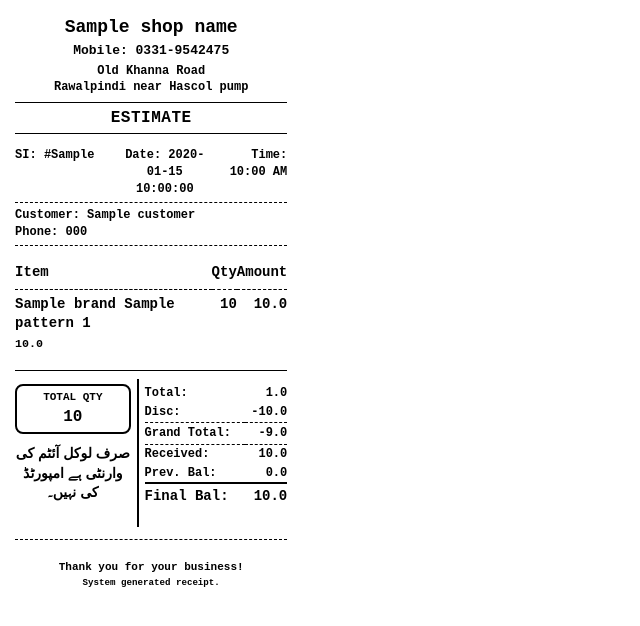
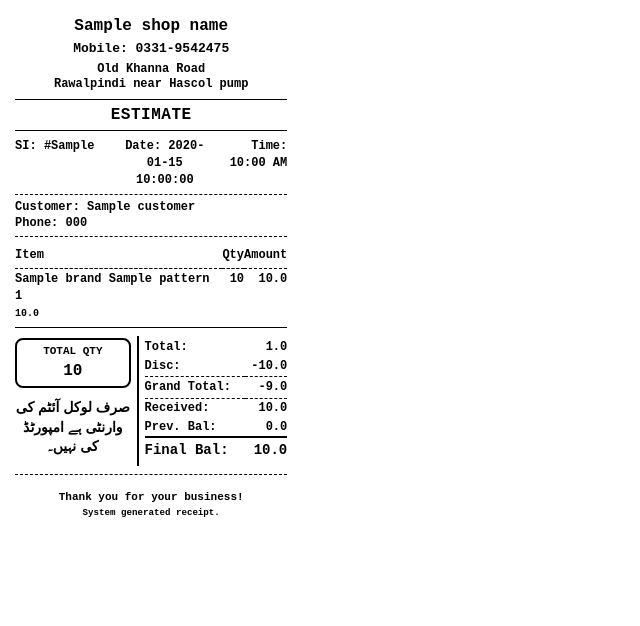
Before and after one commit to MSaad1212/shopmanagment, a FastAPI app: template app/templates/print/sale_pos.html in a window 1280 px wide. Shown: the top 626 px of the page, without its empty margins (0-640 px from the left). Run offline with FastAPI, Linux system fonts and the light colour scheme; the template is opened without the code that fills it: most values are stand-ins (such as "Sample title", 1, 10 or a date in 2020).

Commit message:
feat: add POS receipt print template for sales invoices

```diff
--- a/app/templates/print/sale_pos.html
+++ b/app/templates/print/sale_pos.html
@@ -17,7 +17,7 @@
             width: 80mm;
             margin: 0;
             padding: 4mm;
-            font-size: 14px;
+            font-size: 12px;
             line-height: 1.4;
             color: #000;
         }
@@ -26,22 +26,22 @@
         .text-left { text-align: left; }
         .font-bold { font-weight: bold; }
 
-        .header { margin-bottom: 12px; text-align: center; }
-        .header h2 { font-size: 18px; margin: 0 0 4px; font-weight: bold; }
-        .header p { margin: 0; font-size: 13px; }
+        .header { margin-bottom: 10px; text-align: center; }
+        .header h2 { font-size: 16px; margin: 0 0 2px; font-weight: bold; }
+        .header p { margin: 0; font-size: 12px; }
 
-        .divider { border-bottom: 1px dashed #000; margin: 10px 0; }
-        .solid-divider { border-bottom: 1px solid #000; margin: 10px 0; }
+        .divider { border-bottom: 1px dashed #000; margin: 8px 0; }
+        .solid-divider { border-bottom: 1px solid #000; margin: 8px 0; }
 
-        table { width: 100%; border-collapse: collapse; margin: 12px 0; }
-        th, td { padding: 5px 0; vertical-align: top; }
-        th { border-bottom: 1px dashed #000; padding-bottom: 6px; margin-bottom: 6px; }
+        table { width: 100%; border-collapse: collapse; }
+        th, td { padding: 2px 0; vertical-align: top; }
+        th { border-bottom: 1px dashed #000; padding-bottom: 4px; margin-bottom: 4px; }
 
         .totals-table { margin-top: 8px; width: 100%; }
-        .totals-table td { padding: 3px 0; }
-        .grand-total { font-size: 16px; font-weight: bold; }
+        .totals-table td { padding: 2px 0; }
+        .grand-total { font-size: 14px; font-weight: bold; }
 
-        .footer { text-align: center; margin-top: 20px; font-size: 12px; }
+        .footer { text-align: center; margin-top: 15px; font-size: 11px; }
     </style>
 </head>
 <body onload="window.print()">
```
